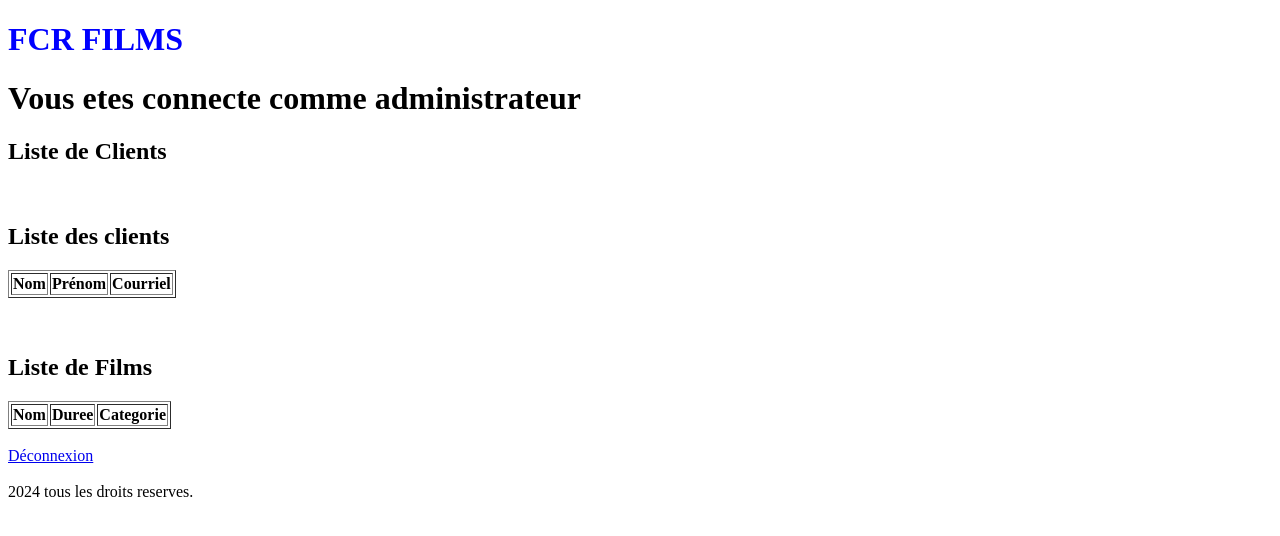
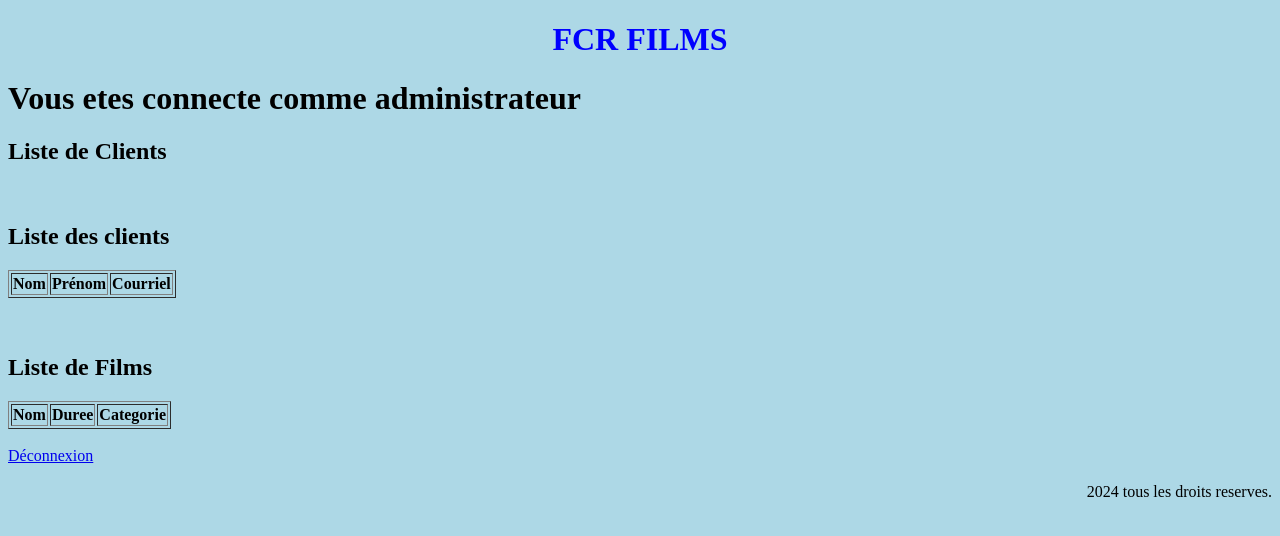
Before and after one commit to AleVic2023/FCR-Application, a Flask app: page /lecture in a window 1280 px wide. Shown: the top 536 px of the page. Run offline with Flask 3, Linux system fonts and the light colour scheme; the visitor is signed in with stand-in values (Sample User, id 1); lists and menus that the app fills with data are empty.

Commit message:
Update base.html

```diff
--- a/Templates/base.html
+++ b/Templates/base.html
@@ -4,22 +4,19 @@
     <meta charset="UTF-8">
     <title>{% block title %} Notre site Web {% endblock %}</title>
 </head>
-<body>
+<body style="background-color: lightblue;">
 
     <header>
-        {% block h1 %} <h1 style='color:blue';>FCR FILMS</h1>{% endblock %}
+        {% block h1 %} <h1 style="text-align: center; color: blue;">FCR FILMS</h1> {% endblock %}
     </header>
-
 
     <main>
         {% block contenu %}
         Contenu par defaut
         {% endblock %}
     </main>
-<br>
-    <footer>
-        2024 tous les droits reserves.
-    </footer>
+    <br>
+    <footer style="text-align: right; margin: 0 auto;">2024 tous les droits reserves.</footer>
 
 </body>
 </html>
```
